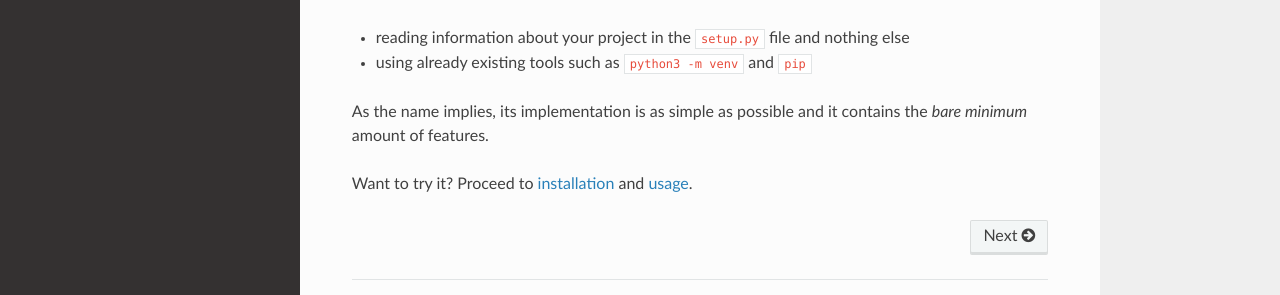
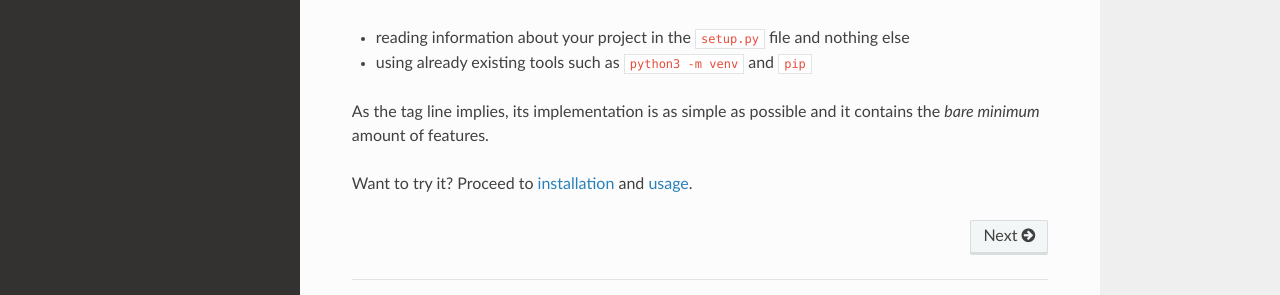
Before and after one commit to dmerejkowsky/dmenv, an MkDocs documentation site: the page built from docs/contents/index.md, in a window 1280 px wide. Shown: the part 492-787 px from the top of the page. Built offline with MkDocs 1.6.1, drawn with Linux system fonts in a browser that asks for light colours; nearby versions of some CDN libraries.

Commit message:
Trivial fix in docs

```diff
--- a/docs/contents/index.md
+++ b/docs/contents/index.md
@@ -18,7 +18,7 @@ If does it by:
 * reading information about your project in the `setup.py` file and nothing else
 * using already existing tools such as `python3 -m venv` and `pip`
 
-As the name implies, its implementation is as simple as possible and it contains the
+As the tag line implies, its implementation is as simple as possible and it contains the
 *bare minimum* amount of features.
 
 Want to try it? Proceed to [installation](installation.md) and [usage](./basic_usage.md).
```
